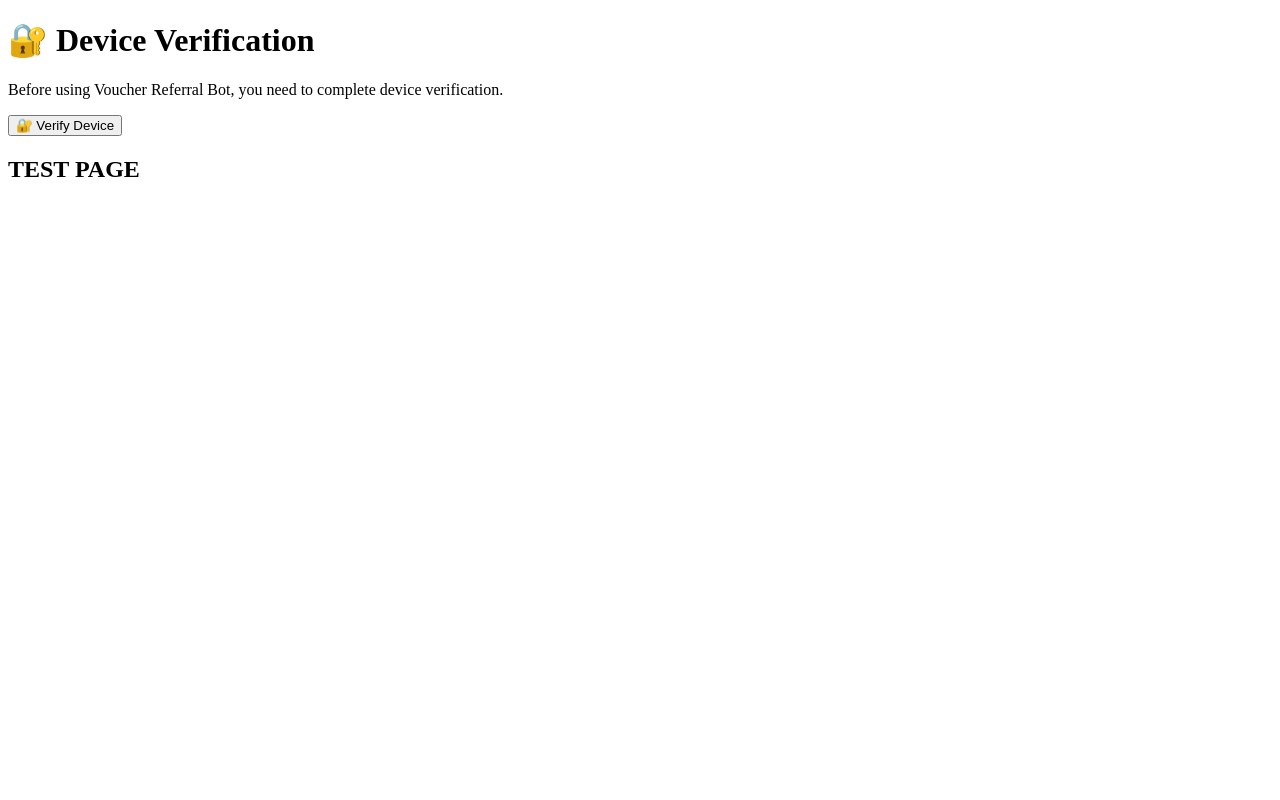
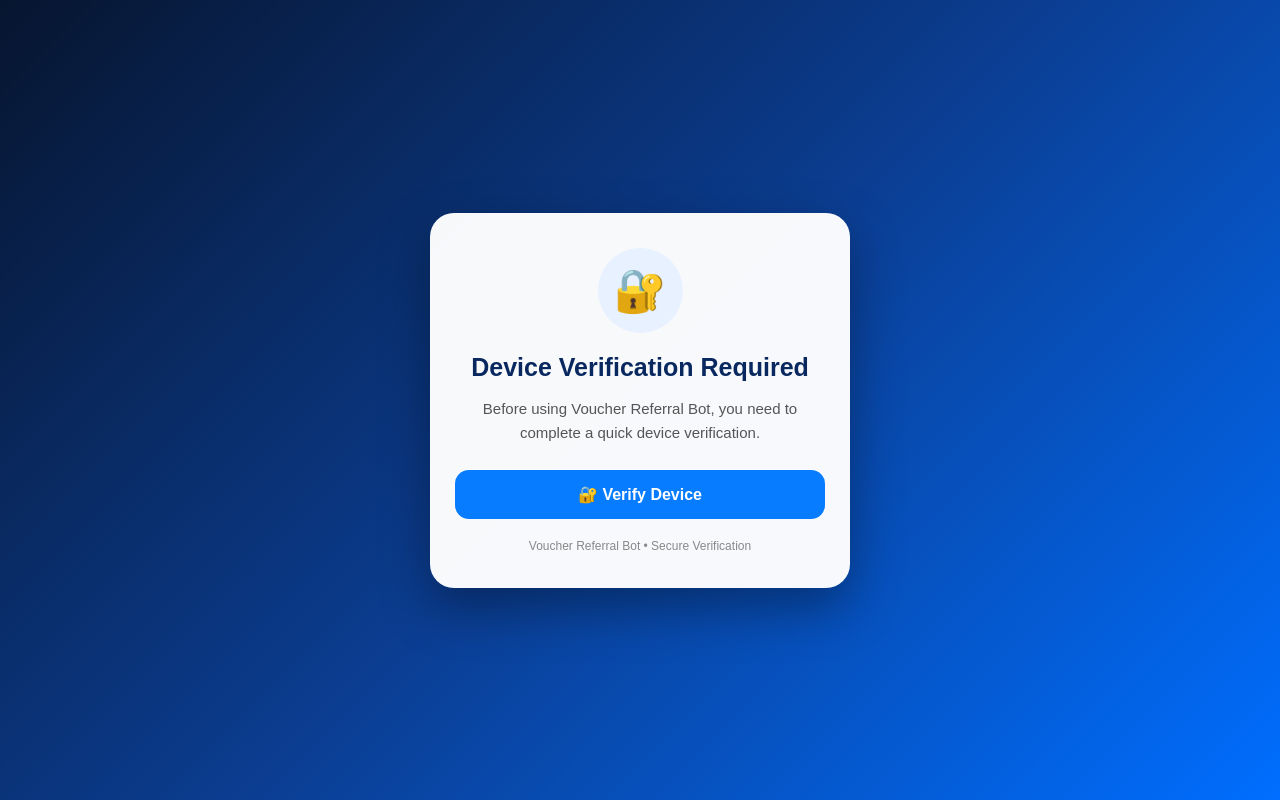
Before and after one commit to harshhkumarchoudhary2006-source/voucher-device-verify, a plain HTML site: page index.html in a window 1280 px wide. Drawn offline with Linux system fonts and the light colour scheme.

Commit message:
index.html

```diff
--- a/index.html
+++ b/index.html
@@ -1,25 +1,163 @@
 <!DOCTYPE html>
-<html>
+<html lang="en">
 <head>
   <meta charset="UTF-8">
   <meta name="viewport" content="width=device-width, initial-scale=1.0">
-  <title>Device Verification</title>
+  <title>Voucher Referral Bot - Device Verification</title>
+
+  <style>
+    * {
+      box-sizing: border-box;
+      margin: 0;
+      padding: 0;
+      font-family: Arial, sans-serif;
+    }
+
+    body {
+      min-height: 100vh;
+      display: flex;
+      justify-content: center;
+      align-items: center;
+      background: linear-gradient(135deg, #07152f, #0b3d91, #006eff);
+      padding: 20px;
+    }
+
+    .card {
+      width: 100%;
+      max-width: 420px;
+      background: rgba(255, 255, 255, 0.97);
+      border-radius: 24px;
+      padding: 35px 25px;
+      text-align: center;
+      box-shadow: 0 20px 50px rgba(0, 0, 0, 0.35);
+    }
+
+    .icon {
+      width: 85px;
+      height: 85px;
+      margin: 0 auto 20px;
+      border-radius: 50%;
+      display: flex;
+      justify-content: center;
+      align-items: center;
+      background: #e8f1ff;
+      font-size: 42px;
+    }
+
+    h1 {
+      color: #09285f;
+      font-size: 25px;
+      margin-bottom: 15px;
+    }
+
+    p {
+      color: #555;
+      line-height: 1.6;
+      font-size: 15px;
+      margin-bottom: 25px;
+    }
+
+    .button {
+      width: 100%;
+      border: none;
+      border-radius: 14px;
+      padding: 15px;
+      font-size: 16px;
+      font-weight: bold;
+      cursor: pointer;
+      text-decoration: none;
+      display: block;
+      transition: 0.2s;
+    }
+
+    .verify {
+      background: #087cff;
+      color: white;
+    }
+
+    .verify:hover {
+      background: #0068dc;
+    }
+
+    .continue {
+      background: #16a34a;
+      color: white;
+      display: none;
+    }
+
+    .continue:hover {
+      background: #12823b;
+    }
+
+    .status {
+      display: none;
+      color: #159447;
+      font-weight: bold;
+      margin-bottom: 20px;
+      font-size: 16px;
+    }
+
+    .small {
+      margin-top: 20px;
+      font-size: 12px;
+      color: #888;
+    }
+  </style>
 </head>
+
 <body>
 
-  <h1>🔐 Device Verification</h1>
+  <div class="card">
 
-  <p>Before using Voucher Referral Bot, you need to complete device verification.</p>
+    <div class="icon" id="icon">🔐</div>
 
-  <button onclick="verify()">🔐 Verify Device</button>
+    <h1 id="title">Device Verification Required</h1>
+
+    <p id="message">
+      Before using Voucher Referral Bot, you need to complete a quick
+      device verification.
+    </p>
+
+    <button class="button verify" id="verifyButton" onclick="verifyDevice()">
+      🔐 Verify Device
+    </button>
+
+    <div class="status" id="status">
+      ✅ Device Verified
+    </div>
+
+    <a
+      class="button continue"
+      id="continueButton"
+      href="https://t.me/Voucherreferral_bot"
+    >
+      🤖 Continue to Voucher Referral Bot
+    </a>
+
+    <div class="small">
+      Voucher Referral Bot • Secure Verification
+    </div>
+
+  </div>
 
   <script>
-    function verify() {
-      alert("Device verification page is working!");
+    function verifyDevice() {
+
+      document.getElementById("icon").innerHTML = "✅";
+
+      document.getElementById("title").innerHTML =
+        "Device Verified";
+
+      document.getElementById("message").innerHTML =
+        "Your device verification has been completed successfully. You can now continue to Voucher Referral Bot.";
+
+      document.getElementById("verifyButton").style.display = "none";
+
+      document.getElementById("status").style.display = "block";
+
+      document.getElementById("continueButton").style.display = "block";
     }
   </script>
 
-  <h2>TEST PAGE</h2>
-
 </body>
 </html>
```
